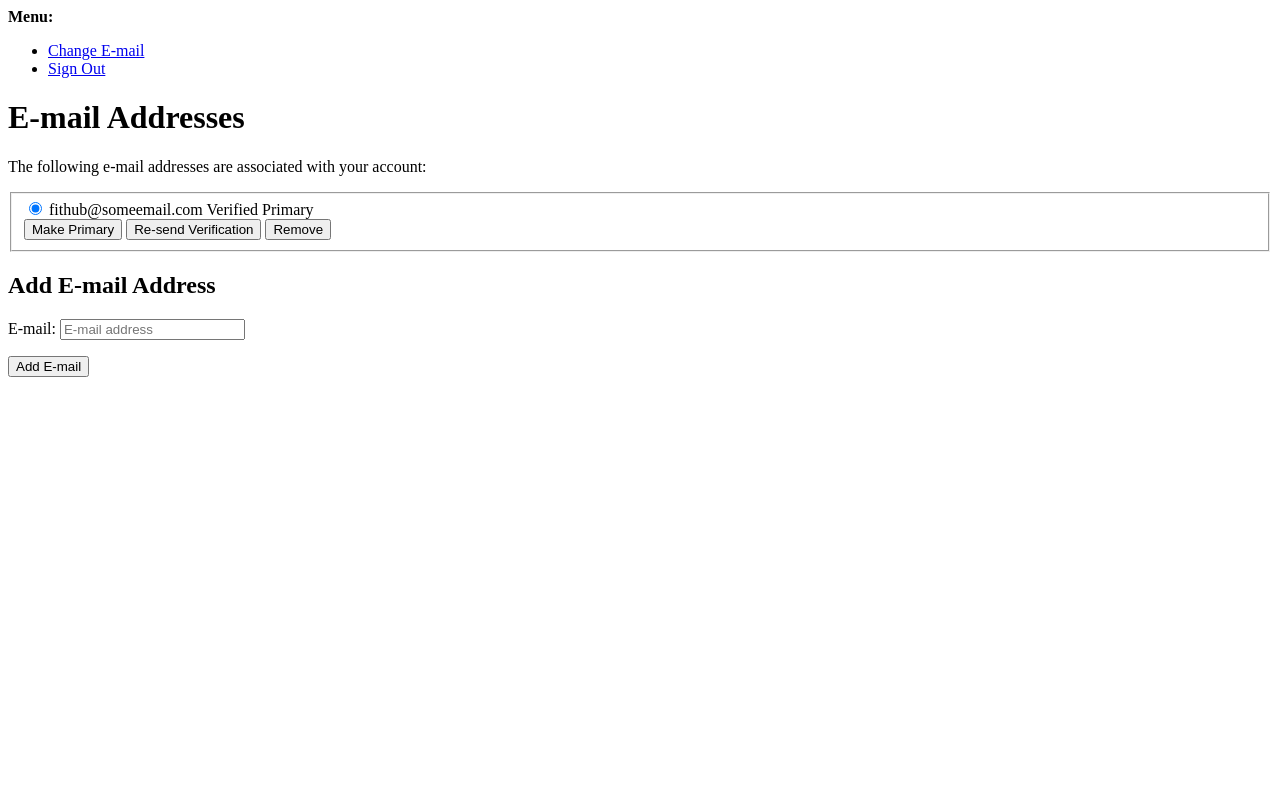
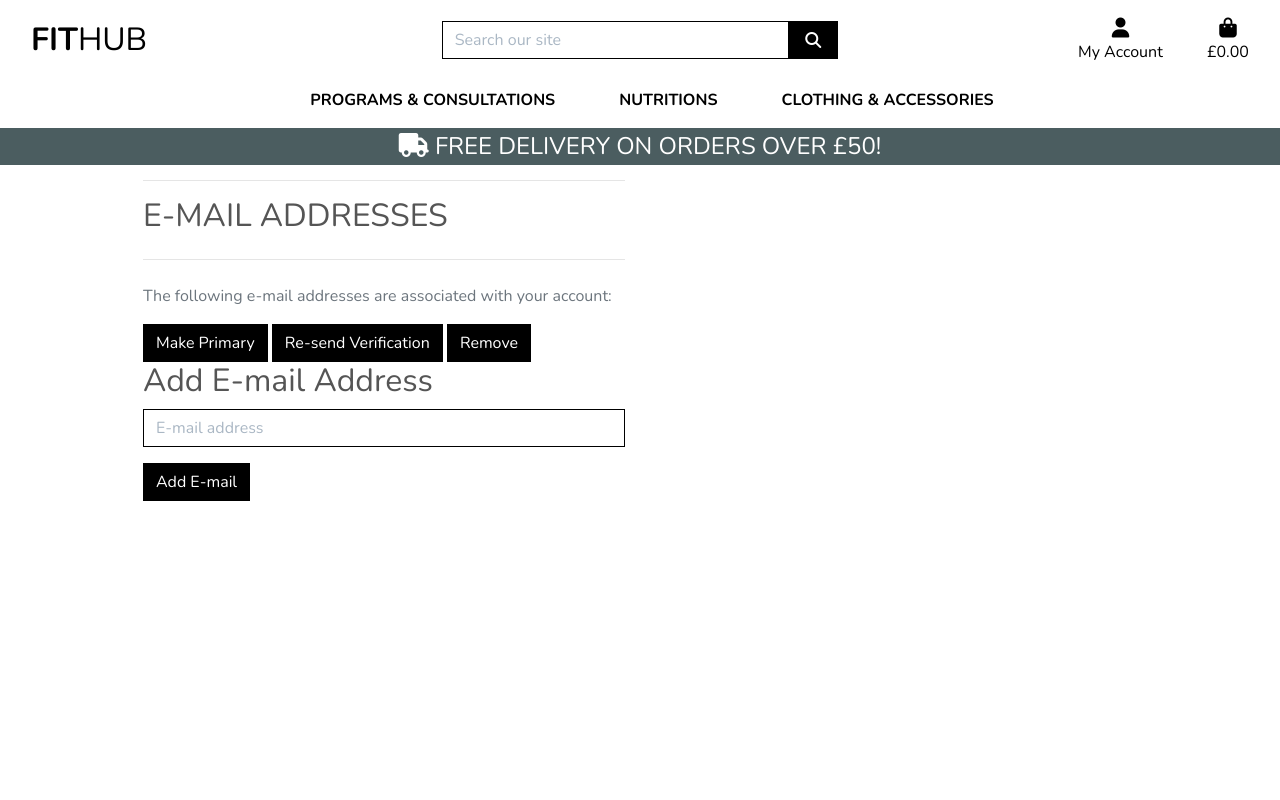
Before and after one commit to Leoney/fithub, a Django app: page /accounts/email/ in a window 1280 px wide. Run offline with Django 3.2, Linux system fonts and the light colour scheme; a user stored in the database is signed in; data comes from the database, SQL or seed files in the repository; both versions use the stored data as it was after the commit; some libraries are stand-ins or nearby versions.

Commit message:
Updated allauth templates and tested profiles

```diff
--- a/static/css/base.css
+++ b/static/css/base.css
@@ -98,6 +98,9 @@ a.category-badge > span.badge:hover {
     cursor: pointer;
 }
 
+input[name='q']::placeholder {
+    color: #aab7c4;
+}
 
 /* --------------------------------Home Page */
 .delivery-banner{
@@ -110,6 +113,60 @@ a.category-badge > span.badge:hover {
 
 .offer-heading span {
     display: block;
+}
+
+/* Allauth form formatting */
+
+.allauth-form-inner-content p {
+    margin-top: 1.5rem; /* mt-4 */
+    color: #6c757d; /* text-secondary */
+}
+
+.allauth-form-inner-content input {
+    border-color: #000;
+    border-radius: 0;
+}
+
+.allauth-form-inner-content label:not([for='id_remember']) {
+    display: none;
+}
+
+.allauth-form-inner-content input::placeholder {
+    color: #aab7c4;
+}
+
+.allauth-form-inner-content button,
+.allauth-form-inner-content input[type='submit'] {
+	/* btn */
+	display: inline-block;
+    font-weight: 400;
+    color: #fff;
+    text-align: center;
+    vertical-align: middle;
+    -webkit-user-select: none;
+    -moz-user-select: none;
+    -ms-user-select: none;
+    user-select: none;
+    background-color: #000;
+    border: 1px solid #000;
+    padding: .375rem .75rem;
+    font-size: 1rem;
+    line-height: 1.5;
+    border-radius: 0;
+
+    /* standard bootstrap btn transitions */
+    transition: color .15s ease-in-out,background-color .15s ease-in-out,border-color .15s ease-in-out,box-shadow .15s ease-in-out;
+}
+
+.allauth-form-inner-content button:hover,
+.allauth-form-inner-content input[type='submit']:hover {
+	color: #fff;
+    background-color: #222;
+    border-color: #222;
+}
+
+.allauth-form-inner-content a {
+	color: #17a2b8; /* text-info */
 }
 
 /* ------------------------------- bootstrap toasts */
--- a/templates/allauth/account/account_inactive.html
+++ b/templates/allauth/account/account_inactive.html
@@ -4,8 +4,10 @@
 
 {% block head_title %}{% trans "Account Inactive" %}{% endblock %}
 
-{% block content %}
-<h1>{% trans "Account Inactive" %}</h1>
+{% block inner_content %}
+<hr>
+<h2 class="logo-font mb-4">{% trans "Account Inactive" %}</h2>
+<hr>
 
 <p>{% trans "This account is inactive." %}</p>
 {% endblock %}
--- a/templates/allauth/account/base.html
+++ b/templates/allauth/account/base.html
@@ -1,40 +1,15 @@
-<!DOCTYPE html>
-<html>
-  <head>
-    <title>{% block head_title %}{% endblock %}</title>
-    {% block extra_head %}
-    {% endblock %}
-  </head>
-  <body>
-    {% block body %}
+{% extends "base.html" %}
 
-    {% if messages %}
-    <div>
-      <strong>Messages:</strong>
-      <ul>
-        {% for message in messages %}
-        <li>{{message}}</li>
-        {% endfor %}
-      </ul>
+{% block content %}
+    <div class="container header-container">
+        <div class="overlay"></div>
+        <div class="row">
+            <div class="col-12 col-md-6">
+                <div class="allauth-form-inner-content">
+                    {% block inner_content %}
+                    {% endblock %}
+                </div>
+            </div>
+        </div>
     </div>
-    {% endif %}
-
-    <div>
-      <strong>Menu:</strong>
-      <ul>
-        {% if user.is_authenticated %}
-        <li><a href="{% url 'account_email' %}">Change E-mail</a></li>
-        <li><a href="{% url 'account_logout' %}">Sign Out</a></li>
-        {% else %}
-        <li><a href="{% url 'account_login' %}">Sign In</a></li>
-        <li><a href="{% url 'account_signup' %}">Sign Up</a></li>
-        {% endif %}
-      </ul>
-    </div>
-    {% block content %}
-    {% endblock %}
-    {% endblock %}
-    {% block extra_body %}
-    {% endblock %}
-  </body>
-</html>
+{% endblock %}
--- a/templates/allauth/account/email.html
+++ b/templates/allauth/account/email.html
@@ -1,11 +1,14 @@
 {% extends "account/base.html" %}
 
 {% load i18n %}
+{% load crispy_forms_tags %}
 
-{% block head_title %}{% trans "E-mail Addresses" %}{% endblock %}
+{% block head_title %}{% trans "Account" %}{% endblock %}
 
-{% block content %}
-    <h1>{% trans "E-mail Addresses" %}</h1>
+{% block inner_content %}
+    <hr>
+    <h2 class="logo-font mb-4">{% trans "E-mail Addresses" %}</h2>
+    <hr>
 {% if user.emailaddress_set.all %}
 <p>{% trans 'The following e-mail addresses are associated with your account:' %}</p>
 
@@ -44,15 +47,14 @@
 
 {% endif %}
 
-  {% if can_add_email %}
+
     <h2>{% trans "Add E-mail Address" %}</h2>
 
     <form method="post" action="{% url 'account_email' %}" class="add_email">
         {% csrf_token %}
-        {{ form.as_p }}
+        {{ form|crispy }}
         <button name="action_add" type="submit">{% trans "Add E-mail" %}</button>
     </form>
-  {% endif %}
 
 {% endblock %}
 
--- a/templates/allauth/account/email_confirm.html
+++ b/templates/allauth/account/email_confirm.html
@@ -6,8 +6,10 @@
 {% block head_title %}{% trans "Confirm E-mail Address" %}{% endblock %}
 
 
-{% block content %}
-<h1>{% trans "Confirm E-mail Address" %}</h1>
+{% block inner_content %}
+<hr>
+<h2 class="logo-font mb-4">{% trans "Confirm E-mail Address" %}</h2>
+<hr>
 
 {% if confirmation %}
 
--- a/templates/allauth/account/password_reset_done.html
+++ b/templates/allauth/account/password_reset_done.html
@@ -5,8 +5,10 @@
 
 {% block head_title %}{% trans "Password Reset" %}{% endblock %}
 
-{% block content %}
-    <h1>{% trans "Password Reset" %}</h1>
+{% block inner_content %}
+    <hr>
+    <h2 class="logo-font mb-4">{% trans "Password Reset" %}</h2>
+    <hr>
 
     {% if user.is_authenticated %}
     {% include "account/snippets/already_logged_in.html" %}
--- a/templates/allauth/account/password_reset_from_key_done.html
+++ b/templates/allauth/account/password_reset_from_key_done.html
@@ -3,7 +3,9 @@
 {% load i18n %}
 {% block head_title %}{% trans "Change Password" %}{% endblock %}
 
-{% block content %}
-    <h1>{% trans "Change Password" %}</h1>
+{% block inner_content %}
+    <hr>
+    <h2 class="logo-font mb-4">{% trans "Change Password" %}</h2>
+    <hr>
     <p>{% trans 'Your password is now changed.' %}</p>
 {% endblock %}
--- a/templates/allauth/account/verification_sent.html
+++ b/templates/allauth/account/verification_sent.html
@@ -4,8 +4,10 @@
 
 {% block head_title %}{% trans "Verify Your E-mail Address" %}{% endblock %}
 
-{% block content %}
-    <h1>{% trans "Verify Your E-mail Address" %}</h1>
+{% block inner_content %}
+    <hr>
+    <h2 class="logo-font mb-4">{% trans "Verify Your E-mail Address" %}</h2>
+    <hr>
 
     <p>{% blocktrans %}We have sent an e-mail to you for verification. Follow the link provided to finalize the signup process. Please contact us if you do not receive it within a few minutes.{% endblocktrans %}</p>
 
--- a/templates/allauth/account/verified_email_required.html
+++ b/templates/allauth/account/verified_email_required.html
@@ -4,8 +4,10 @@
 
 {% block head_title %}{% trans "Verify Your E-mail Address" %}{% endblock %}
 
-{% block content %}
-<h1>{% trans "Verify Your E-mail Address" %}</h1>
+{% block inner_content %}
+<hr>
+<h2 class="logo-font mb-4">{% trans "Verify Your E-mail Address" %}</h2>
+<hr>
 
 {% url 'account_email' as email_url %}
 
--- a/templates/base.html
+++ b/templates/base.html
@@ -74,7 +74,7 @@
                                 {% if request.user.is_superuser %}
                                     <a href="" class="dropdown-item">Product Management</a>
                                 {% endif %}
-                                <a href="" class="dropdown-item">My Profile</a>
+                                <a href="{% url 'profile' %}" class="dropdown-item">My Profile</a>
                                 <a href="{% url 'account_logout' %}" class="dropdown-item">Logout</a>
                             {% else %}
                                 <a href="{% url 'account_signup' %}" class="dropdown-item">Register</a>
```
Also changed, not shown: profiles/views.py (+7 -1 lines), templates/allauth/account/login.html (+10 -4 lines), templates/allauth/account/logout.html (+5 -3 lines), templates/allauth/account/password_change.html (+7 -4 lines), templates/allauth/account/password_reset.html (+7 -3 lines), templates/allauth/account/password_reset_from_key.html (+7 -3 lines), templates/allauth/account/password_set.html (+6 -3 lines), templates/allauth/account/signup.html (+8 -4 lines), templates/allauth/account/signup_closed.html (+7 -4 lines), db.sqlite3.
